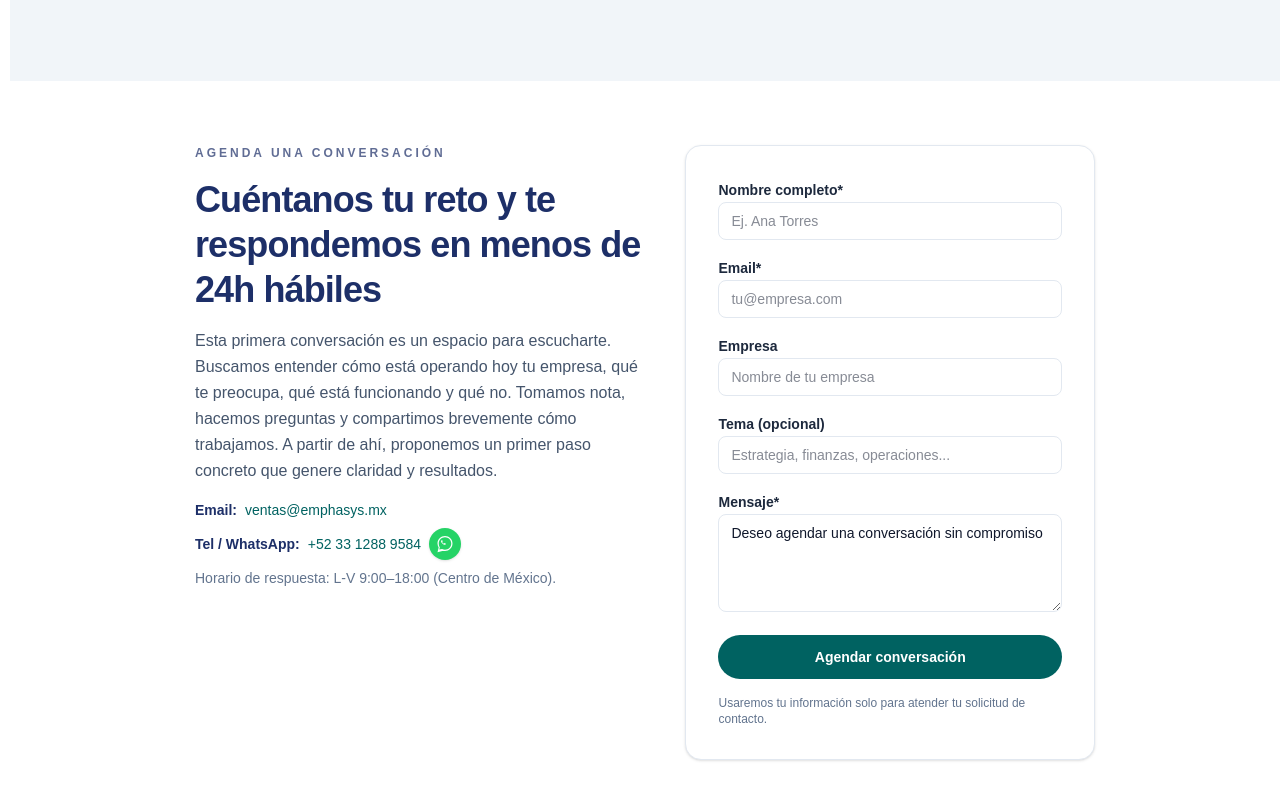
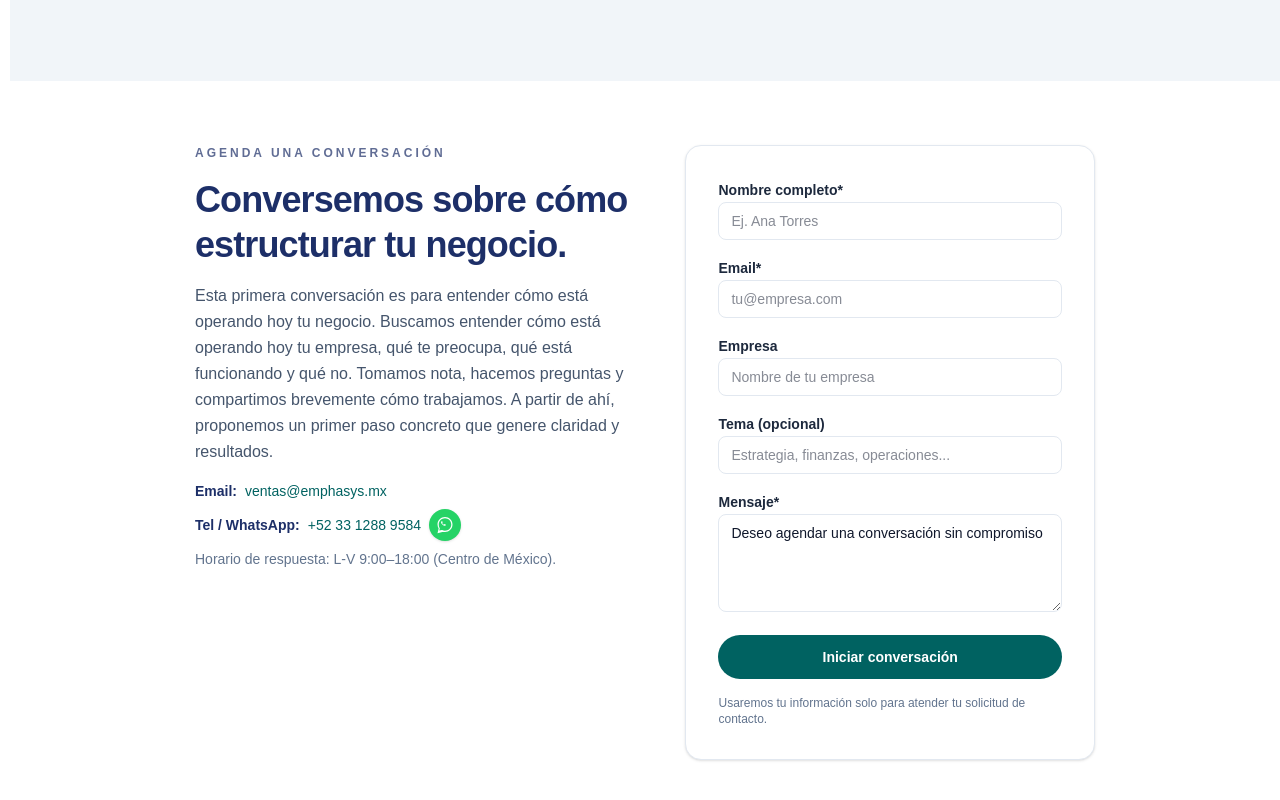
Before and after one commit to EmphaticoOnline/emphasys-web, a Next.js app: page / in a window 1280 px wide. Shown: the part 6001-6801 px from the top of the page. Built offline with nearby package versions, Linux system fonts and the light colour scheme.

Commit message:
deploy auto

```diff
--- a/components/ContactSection.tsx
+++ b/components/ContactSection.tsx
@@ -69,10 +69,10 @@ const ContactSection = () => {
               className="text-3xl font-semibold leading-tight tracking-tight sm:text-4xl"
               style={{ color: "var(--color-emphasys-blue)" }}
             >
-              Cuéntanos tu reto y te respondemos en menos de 24h hábiles
+              Conversemos sobre cómo estructurar tu negocio.
             </h2>
             <p className="text-base leading-relaxed text-slate-600">
-              Esta primera conversación es un espacio para escucharte. Buscamos entender cómo está operando hoy tu empresa, qué te preocupa,
+              Esta primera conversación es para entender cómo está operando hoy tu negocio. Buscamos entender cómo está operando hoy tu empresa, qué te preocupa,
               qué está funcionando y qué no. Tomamos nota, hacemos preguntas y compartimos brevemente cómo trabajamos. A partir de ahí,
               proponemos un primer paso concreto que genere claridad y resultados.
             </p>
@@ -218,7 +218,7 @@ const ContactSection = () => {
                   ? "Enviando..."
                   : status === "success"
                   ? "Enviado"
-                  : "Agendar conversación"}
+                  : "Iniciar conversación"}
               </button>
 
               <p className="text-xs text-slate-500">
--- a/components/StickyCTA.tsx
+++ b/components/StickyCTA.tsx
@@ -23,7 +23,7 @@ const StickyCTA = () => {
   }, [evaluateVisibility]);
 
   useEffect(() => {
-    const contact = document.getElementById("contacto");
+    const contact = document.getElementById("contact-section") || document.getElementById("contacto");
     if (!contact) return;
 
     const observer = new IntersectionObserver(
@@ -57,9 +57,9 @@ const StickyCTA = () => {
         type="button"
         onClick={handleClick}
         className="pointer-events-auto rounded-full bg-[var(--color-emphasys-green)] px-6 py-3 text-sm font-semibold text-white shadow-xl transition-all duration-200 ease-out hover:brightness-90 hover:-translate-y-0.5 hover:shadow-2xl focus-visible:outline-none focus-visible:ring-2 focus-visible:ring-[var(--color-emphasys-green)] focus-visible:ring-offset-2 focus-visible:ring-offset-white whitespace-nowrap"
-        aria-label="Agendar Conversación"
+        aria-label="Iniciar conversación"
       >
-        Agendar Conversación
+        Iniciar conversación
       </button>
     </div>
   );
--- a/package.json
+++ b/package.json
@@ -7,7 +7,7 @@
     "build": "next build",
     "start": "next start",
     "lint": "eslint",
-    "save": "git add . && git commit -m \"update\" && git push",
+    "save": "git add . && git commit -m \"$npm_config_message\" && git push",
     "deploy:emphasys-web-mac": "ssh -t ubuntu@148.113.192.7 'cd /var/www/emphasys-web && ./deploy.sh'",
     "deploy:emphasys-web": "git add . && git diff --cached --quiet || git commit -m \"deploy auto\" && git push && ssh -t ubuntu@148.113.192.7 \"cd /var/www/emphasys-web && ./deploy.sh\""
   },
```
